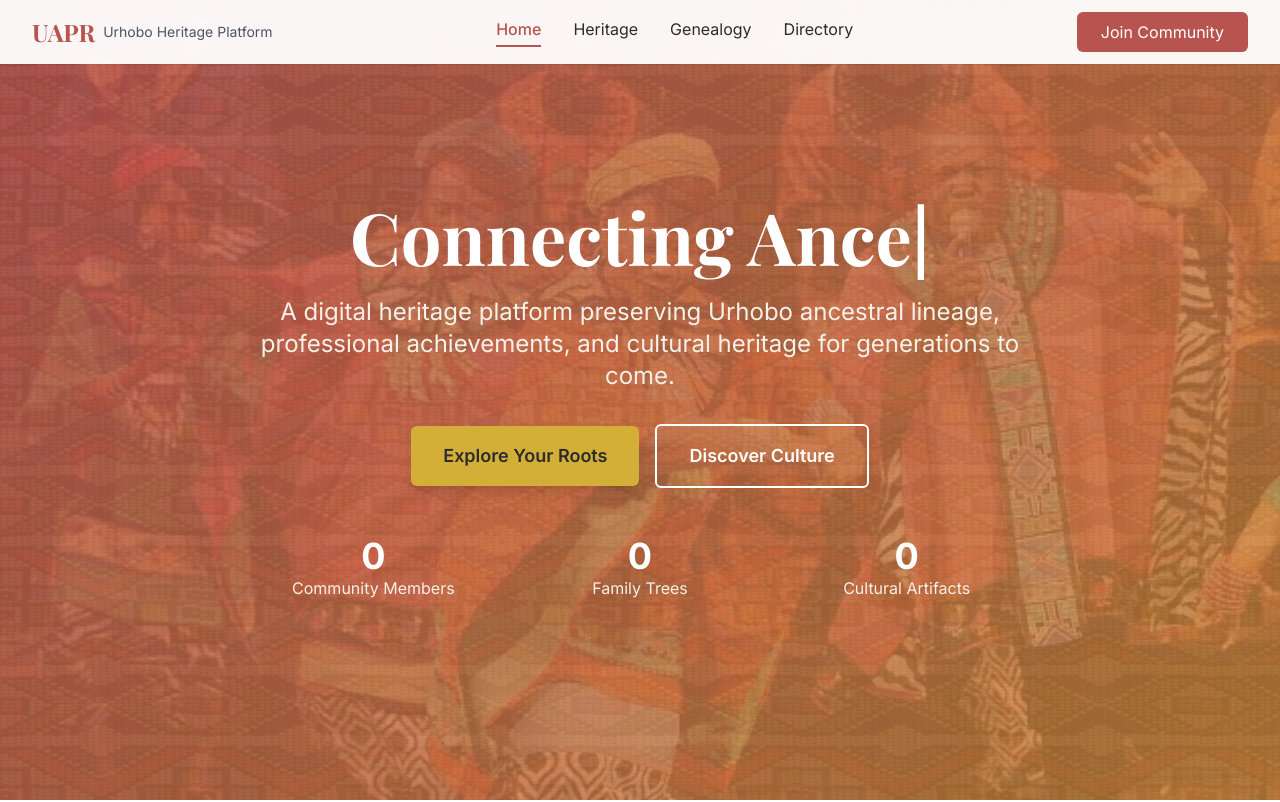
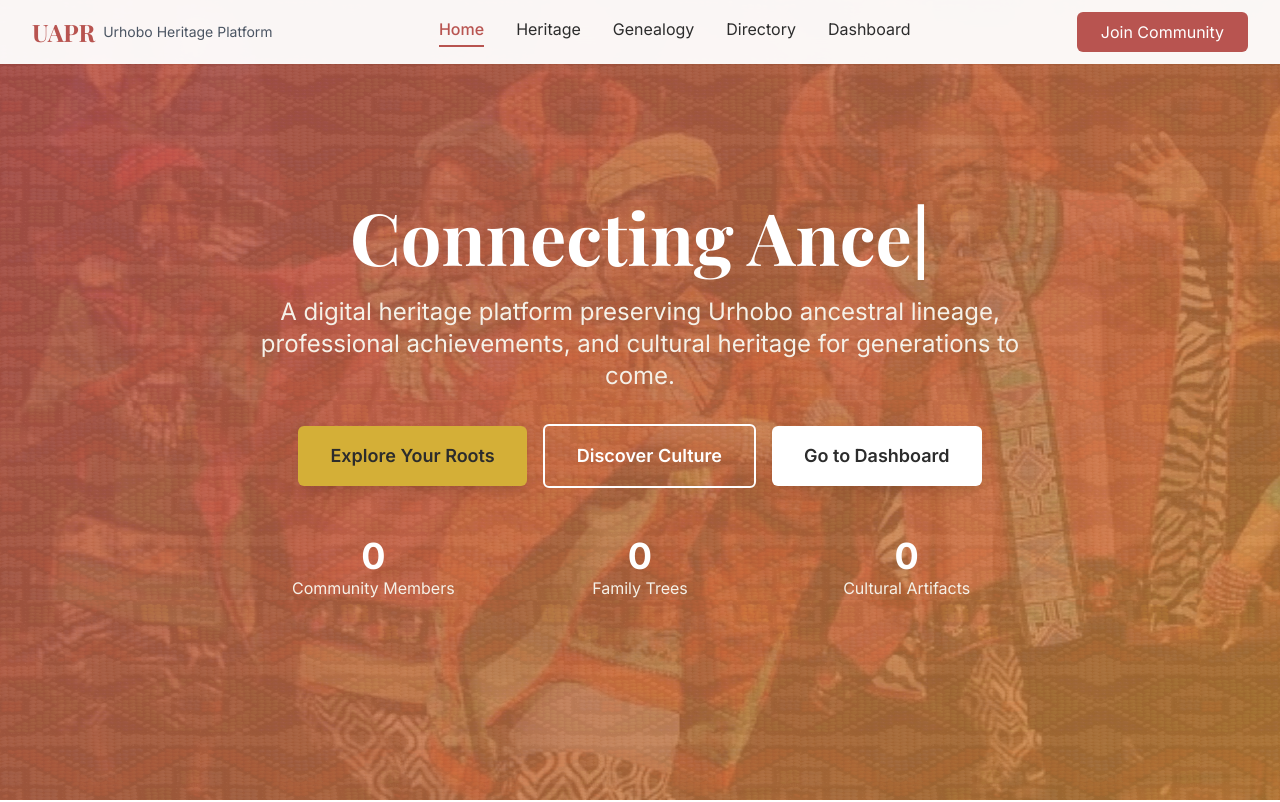
Before and after one commit to amizinge/URHOBO-MAIN, a plain HTML site: page index.html in a window 1280 px wide. Shown: the top 802 px of the page. Drawn offline with nearby package versions, Linux system fonts and the light colour scheme.

Commit message:
Add Dashboard link to navigation and buttons

```diff
--- a/index.html
+++ b/index.html
@@ -119,6 +119,7 @@
                     <a href="heritage.html" class="text-charcoal hover:text-terracotta transition-colors">Heritage</a>
                     <a href="genealogy.html" class="text-charcoal hover:text-terracotta transition-colors">Genealogy</a>
                     <a href="directory.html" class="text-charcoal hover:text-terracotta transition-colors">Directory</a>
+                    <a href="dashboard.html" class="text-charcoal hover:text-terracotta transition-colors">Dashboard</a>
                 </div>
                 <button class="bg-terracotta text-white px-6 py-2 rounded-md hover:bg-opacity-90 transition-colors">
                     Join Community
@@ -147,6 +148,9 @@
                 </a>
                 <a href="heritage.html" class="border-2 border-white text-white px-8 py-4 rounded-md font-semibold text-lg hover:bg-white hover:text-charcoal transition-all transform hover:scale-105">
                     Discover Culture
+                </a>
+                <a href="dashboard.html" class="bg-white text-charcoal px-8 py-4 rounded-md font-semibold text-lg hover:bg-gold hover:text-charcoal transition-all transform hover:scale-105 shadow-lg">
+                    Go to Dashboard
                 </a>
             </div>
 
```
